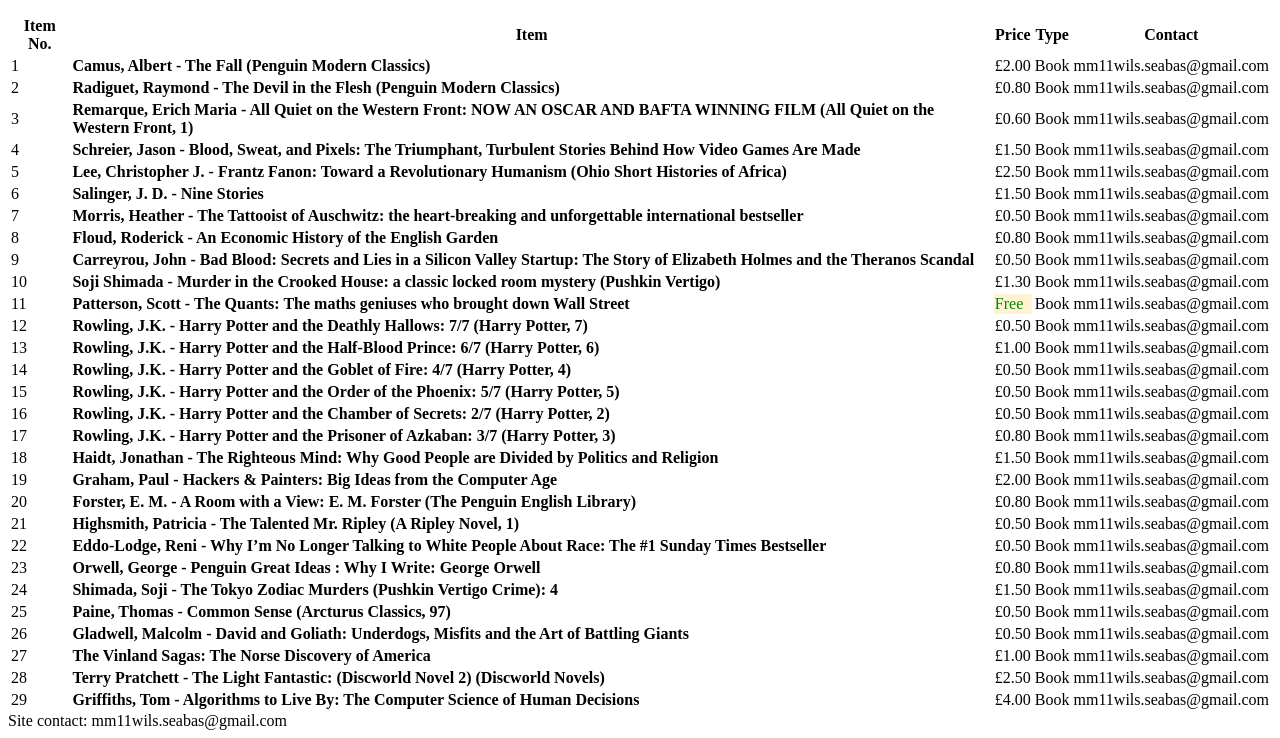
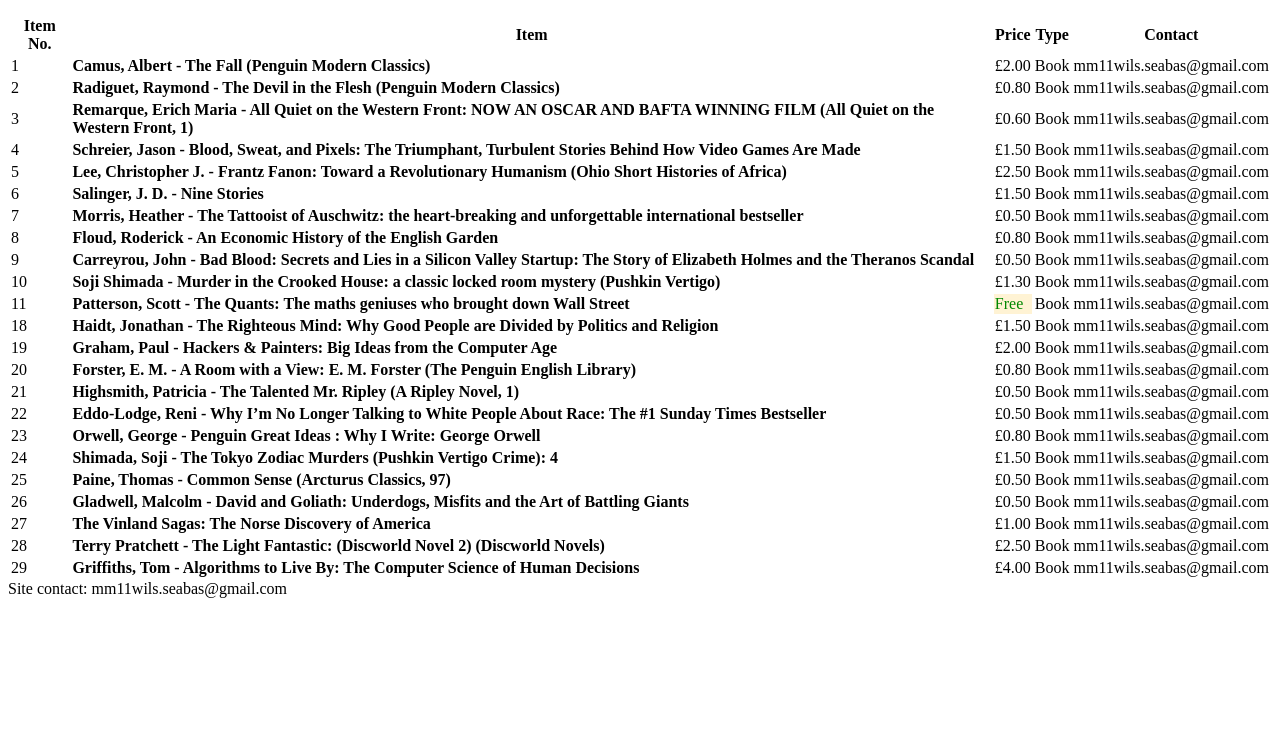
Before and after one commit to s3bw/noticeboard, a plain HTML site: page index.html in a window 1280 px wide. Shown: the part 86-824 px from the top of the page. After the commit the page ends 800 px from the top, so only its background shows below. Drawn offline with Linux system fonts and the light colour scheme.

Commit message:
Remove sold books

```diff
--- a/index.html
+++ b/index.html
@@ -167,66 +167,6 @@
 
 
           <tr>
-            <td class="text-secondary">12</td>
-            <td><b>Rowling, J.K. - Harry Potter and the Deathly Hallows: 7/7 (Harry Potter, 7)</b></td>
-            <td >£0.50</td>
-            <td class="text-secondary">Book</td>
-            <td class="text-secondary">mm11wils.seabas@gmail.com</td>
-          </tr>
-
-
-
-          <tr>
-            <td class="text-secondary">13</td>
-            <td><b>Rowling, J.K. - Harry Potter and the Half-Blood Prince: 6/7 (Harry Potter, 6)</b></td>
-            <td >£1.00</td>
-            <td class="text-secondary">Book</td>
-            <td class="text-secondary">mm11wils.seabas@gmail.com</td>
-          </tr>
-
-
-
-          <tr>
-            <td class="text-secondary">14</td>
-            <td><b>Rowling, J.K. - Harry Potter and the Goblet of Fire: 4/7 (Harry Potter, 4)</b></td>
-            <td >£0.50</td>
-            <td class="text-secondary">Book</td>
-            <td class="text-secondary">mm11wils.seabas@gmail.com</td>
-          </tr>
-
-
-
-          <tr>
-            <td class="text-secondary">15</td>
-            <td><b>Rowling, J.K. - Harry Potter and the Order of the Phoenix: 5/7 (Harry Potter, 5)</b></td>
-            <td >£0.50</td>
-            <td class="text-secondary">Book</td>
-            <td class="text-secondary">mm11wils.seabas@gmail.com</td>
-          </tr>
-
-
-
-          <tr>
-            <td class="text-secondary">16</td>
-            <td><b>Rowling, J.K. - Harry Potter and the Chamber of Secrets: 2/7 (Harry Potter, 2)</b></td>
-            <td >£0.50</td>
-            <td class="text-secondary">Book</td>
-            <td class="text-secondary">mm11wils.seabas@gmail.com</td>
-          </tr>
-
-
-
-          <tr>
-            <td class="text-secondary">17</td>
-            <td><b>Rowling, J.K. - Harry Potter and the Prisoner of Azkaban: 3/7 (Harry Potter, 3)</b></td>
-            <td >£0.80</td>
-            <td class="text-secondary">Book</td>
-            <td class="text-secondary">mm11wils.seabas@gmail.com</td>
-          </tr>
-
-
-
-          <tr>
             <td class="text-secondary">18</td>
             <td><b>Haidt, Jonathan - The Righteous Mind: Why Good People are Divided by Politics and Religion</b></td>
             <td >£1.50</td>
```
